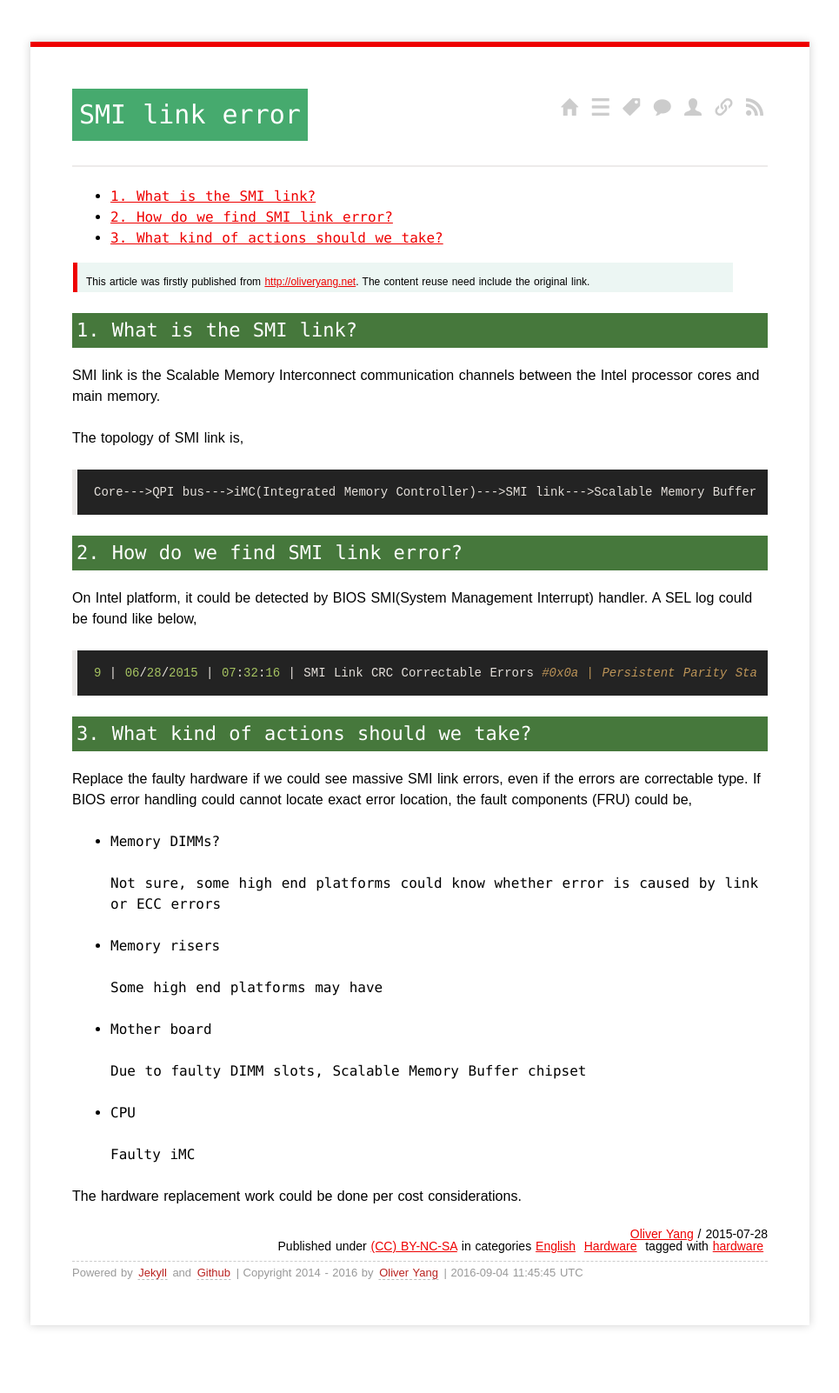
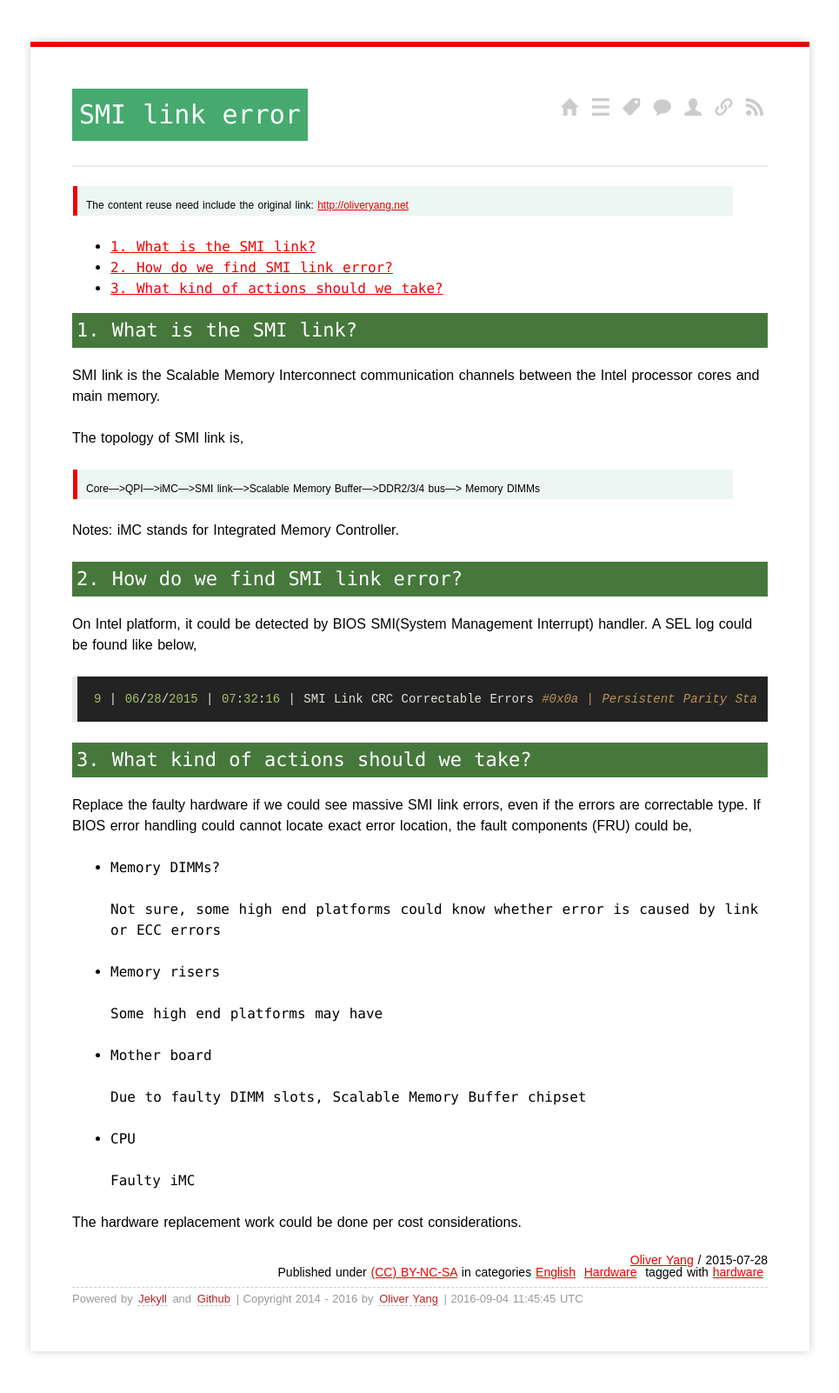
Before and after one commit to yangoliver/yangoliver.github.io, a Jekyll site: the page built from _posts/2015/2015-07-28-SMI-link-CRC-error.md, in a window 1280 px wide. Shown: the whole page at 87% size, without its empty margins (157-1122 px from the left). Built offline with Jekyll 4.4.1, drawn with Linux system fonts in a browser that asks for light colours; comment, search, counter and statistics services are not loaded; before the commit the page ends 1572 px from its top, so only the background shows below that.

Commit message:
update: format cleanup per self-review

```diff
--- a/_posts/2015/2015-07-28-SMI-link-CRC-error.md
+++ b/_posts/2015/2015-07-28-SMI-link-CRC-error.md
@@ -7,10 +7,10 @@ tags:
 - [hardware]
 ---
 
+>The content reuse need include the original link: <http://oliveryang.net>
+
 * content
 {:toc}
-
->This article was firstly published from <http://oliveryang.net>. The content reuse need include the original link.
 
 ### 1. What is the SMI link?
 
@@ -18,7 +18,9 @@ SMI link is the Scalable Memory Interconnect communication channels between the
 
 The topology of SMI link is,
 
-	Core--->QPI bus--->iMC(Integrated Memory Controller)--->SMI link--->Scalable Memory Buffer--->DDR2/3/4 bus---> Memory DIMMs
+>Core--->QPI--->iMC--->SMI link--->Scalable Memory Buffer--->DDR2/3/4 bus---> Memory DIMMs
+
+Notes: iMC stands for Integrated Memory Controller.
 
 ### 2. How do we find SMI link error?
 
@@ -26,7 +28,6 @@ On Intel platform, it could be detected by BIOS SMI(System Management Interrupt)
 A SEL log could be found like below,
 
 	9 | 06/28/2015 | 07:32:16 | SMI Link CRC Correctable Errors #0x0a | Persistent Parity Status | Asserted |  Memory_Slot=3 SMI_Link=1
-
 
 ### 3. What kind of actions should we take?
 
```
